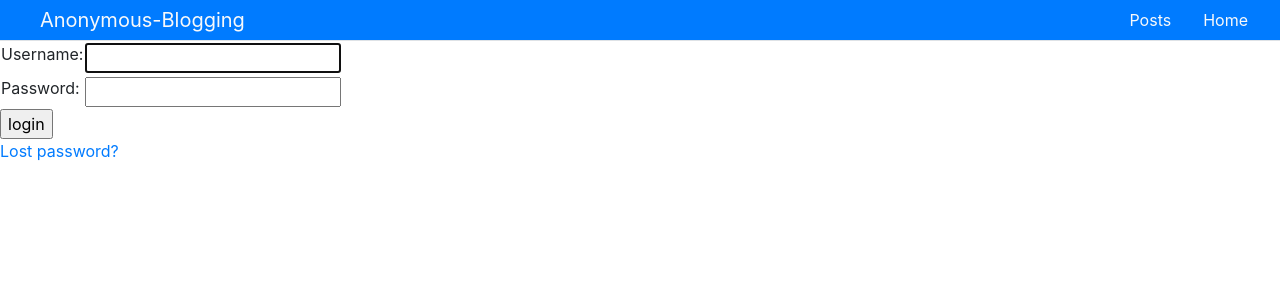
After one commit to prinzpiuz/Anonymous-Blog, a Django app: page /login/ in a window 1280 px wide. The commit adds this page. Shown: the top 300 px of the page. Run offline with Django 3.2, Linux system fonts and the light colour scheme; some libraries are stand-ins or nearby versions.

Commit message:
added login and signup

```diff
--- a/anoynymblogging/urls.py
+++ b/anoynymblogging/urls.py
@@ -1,7 +1,8 @@
 from django.contrib import admin
-from django.urls import path,include
+from django.urls import path, include
 
 urlpatterns = [
     path('', include('homepage.urls')),
     path('admin/', admin.site.urls),
+    path('', include('django.contrib.auth.urls')),
 ]
--- /dev/null
+++ b/homepage/templates/homepage/login.html
@@ -0,0 +1,38 @@
+{% extends "base.html" %}
+
+{% block content %}
+
+{% if form.errors %}
+<p>Your username and password didn't match. Please try again.</p>
+{% endif %}
+
+{% if next %}
+    {% if user.is_authenticated %}
+    <p>Your account doesn't have access to this page. To proceed,
+    please login with an account that has access.</p>
+    {% else %}
+    <p>Please login to see this page.</p>
+    {% endif %}
+{% endif %}
+
+<form method="post" action="{% url 'homepage:posts' %}">
+{% csrf_token %}
+<table>
+<tr>
+    <td>{{ form.username.label_tag }}</td>
+    <td>{{ form.username }}</td>
+</tr>
+<tr>
+    <td>{{ form.password.label_tag }}</td>
+    <td>{{ form.password }}</td>
+</tr>
+</table>
+
+<input type="submit" value="login" />
+<input type="hidden" name="next" value="{{ next }}" />
+</form>
+
+{# Assumes you setup the password_reset view in your URLconf #}
+<p><a href="{% url 'password_reset' %}">Lost password?</a></p>
+
+{% endblock %}
--- a/homepage/urls.py
+++ b/homepage/urls.py
@@ -1,12 +1,14 @@
 from django.urls import path
+from homepage.views import Create, post, Edit, Posts, Register, LoginUser
 
-from homepage.views import Create, post, Edit, Posts
 
 app_name = 'homepage'
 
 urlpatterns = [
+    path('register/', Register.as_view(), name='register'),
+    path('login/', LoginUser.as_view(), name='login'),
     path('', Create.as_view(), name='create'),
     path('post/<id>/', post, name='post'),
     path('<id>/edit/<skey>', Edit.as_view(), name='edit'),
-    path('posts/', Posts.as_view(), name='posts')
+    path('posts/', Posts.as_view(), name='posts'),
 ]
--- a/homepage/views.py
+++ b/homepage/views.py
@@ -1,7 +1,8 @@
 from django.shortcuts import render, redirect, get_object_or_404
-from django.http import HttpResponse
 from django.utils import timezone
 from django.views import View
+from django.contrib.auth.forms import UserCreationForm, AuthenticationForm
+from django.contrib.auth import login
 
 from . import forms
 from .models import Post
@@ -21,7 +22,7 @@ def post(request, id):
     s = soup.find_all(['h1', 'h2', 'h3', 'h4', 'h5', 'h6'])
     for item in s:
         i = int(str(item)[2])
-        text += i*'<ul>' + '<li>' + item.text + '</li>'  + '</ul>'*i
+        text += i*'<ul>' + '<li>' + item.text + '</li>'  + i*'</ul>'
 
     return render(request, 'homepage/post.html', {'post': p, 'table_of_contents': text})
 
@@ -68,3 +69,30 @@ class Posts(View):
             "posts": q
         }
         return render(request, 'homepage/posts.html', hi)
+
+class Register(View):
+    def get(self,request):
+        form = UserCreationForm()
+        return render(request, 'homepage/register.html', {'form': form})
+
+    def post(self, request):
+        form = UserCreationForm(request.POST)
+        if form.is_valid():
+            user=form.save()
+            login(request, user)
+            return redirect('homepage:login')
+        return render(request, 'homepage/register.html', {'form': form})
+
+
+class LoginUser(View):
+    def get(self,request):
+        form = AuthenticationForm()
+        return render(request,'homepage/login.html',{'form':form})
+
+    def post(self,request):
+        form = AuthenticationForm(request.POST)
+        if form.is_valid():
+            user = form.get_user()
+            login(request,user)
+            return redirect('homepage:posts')
+        return render(request,'homepage/login.html',{'form':form})
--- a/templates/base.html
+++ b/templates/base.html
@@ -8,10 +8,10 @@
 </head>
 <body>
 <nav class="navbar sticky-top border-bottom py-0 navbar-light bg-primary">
-    <a class="navbar-brand ml-4 text-info text-light" href="/">Anonymous-Blogging</a>
+    <a class="navbar-brand ml-4 text-light" href="{% url 'homepage:create' %}">Anonymous-Blogging</a>
 
     <div class="float-right">
-        <a class="nav-link text-light float-right" href="/">Home</a>
+        <a class="nav-link text-light float-right" href="{% url 'homepage:create' %}">Home</a>
         <a class="nav-link text-light float-right" href="/posts/">Posts</a>
     </div>
 </nav>
```
Also changed, not shown: homepage/templates/homepage/register.html (added, +10 -0 lines).
